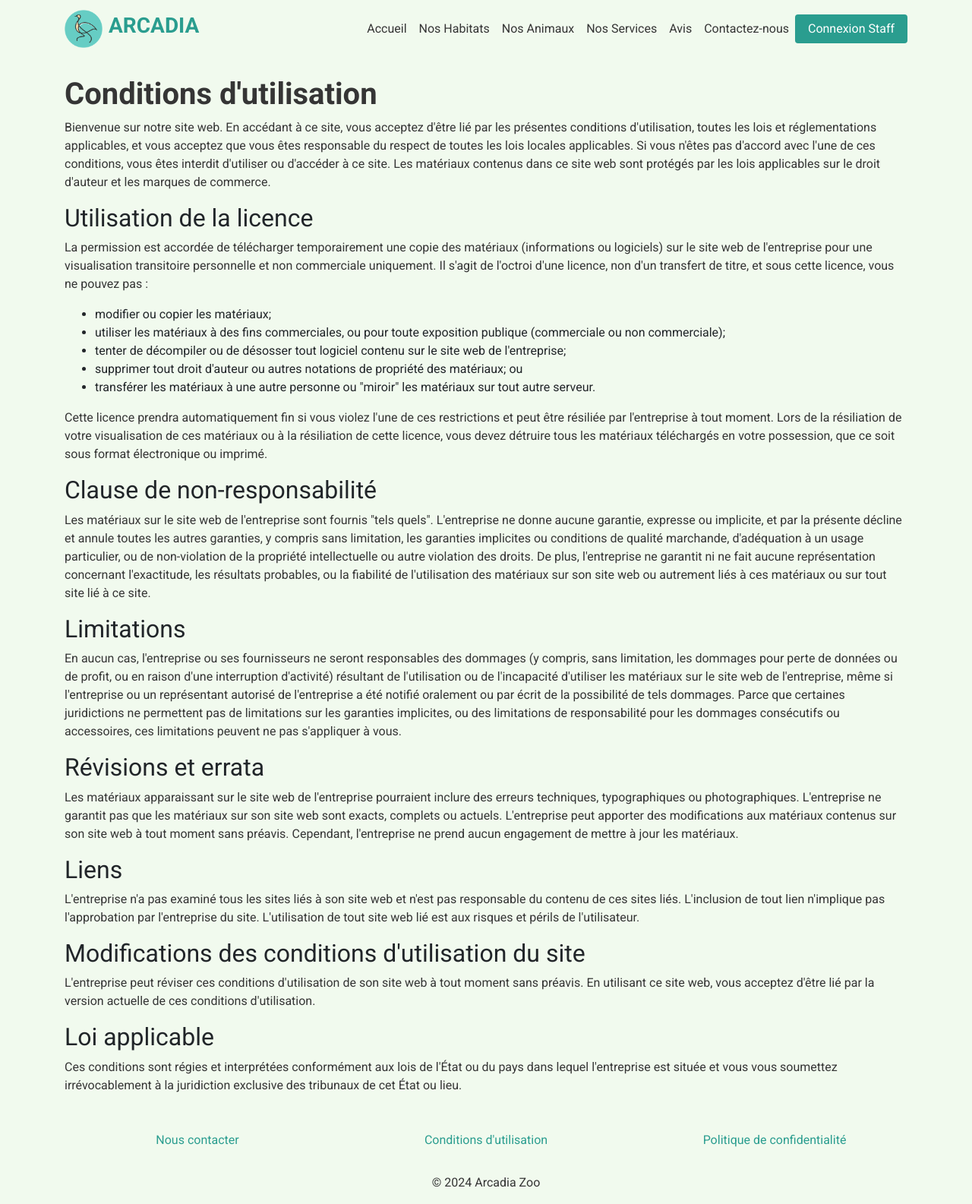
After one commit to BrahimZiyani/Arcadia, a Symfony app: template templates/page/legal/conditions_utilisation.html.twig in a window 1280 px wide. The commit adds this page. Shown: the whole page at 76% size. Run offline with Twig, Linux system fonts and the light colour scheme; the template is opened without the code that fills it, so the values that code supplies are empty; style sheets or scripts are compiled from the project's sources; some libraries are stand-ins or nearby versions.

Commit message:
Final v5

```diff
--- a/templates/base.html.twig
+++ b/templates/base.html.twig
@@ -40,7 +40,7 @@
                     <a class="nav-link" href="{{ path('app_habitats') }}" style="color: #353535;">Nos Habitats</a>
                 </li>
                 <li class="nav-item">
-                    <a class="nav-link" href="{{ path('animal_show') }}" style="color: #353535;">Animaux</a>
+                    <a class="nav-link" href="{{ path('animal_show') }}" style="color: #353535;">Nos Animaux</a>
                 </li>
                 <li class="nav-item">
                     <a class="nav-link" href="{{ path('app_services') }}" style="color: #353535;">Nos Services</a>
@@ -49,7 +49,7 @@
                     <a class="nav-link" href="{{ path('app_avis') }}" style="color: #353535;">Avis</a>
                 </li>
                 <li class="nav-item">
-                    <a class="nav-link" href="{{ path('app_contact') }}" style="color: #353535;">Contact</a>
+                    <a class="nav-link" href="{{ path('app_contact') }}" style="color: #353535;">Contactez-nous</a>
                 </li>
                 <!-- Gestion des boutons connexion/déconnexion -->
                 <li class="nav-item d-flex align-items-center">
@@ -80,13 +80,13 @@
         <div class="row">
             <!-- Liens rapides -->
             <div class="col">
-                <p><a href="#" style="color: #2A9D8F;">Nous contacter</a></p>
+                <p><a href="{{ path('app_contact') }}" style="color: #2A9D8F;">Nous contacter</a></p>
             </div>
             <div class="col">
-                <p><a href="#" style="color: #2A9D8F;">Conditions d'utilisation</a></p>
+                <p><a href="{{ path('app_conditions_utilisation') }}" style="color: #2A9D8F;">Conditions d'utilisation</a></p>
             </div>
             <div class="col">
-                <p><a href="#" style="color: #2A9D8F;">Politique de confidentialité</a></p>
+                <p><a href="{{ path('app_politique_confidentialite') }}" style="color: #2A9D8F;">Politique de confidentialité</a></p>
             </div>
         </div>
         <!-- Texte du copyright -->
--- a/templates/page/avis/avis.html.twig
+++ b/templates/page/avis/avis.html.twig
@@ -8,7 +8,7 @@
             <h1 class="border-bottom pb-2 mb-4" style="color: #2A9D8F;">Avis des visiteurs</h1>
 
             {# Message de succès après l'envoi d'un avis #}
-            {% for message in app.flashes('success') %}
+            {% for message in app.flashes('avis_success') %}
                 <div class="alert alert-success alert-dismissible fade show" role="alert">
                     <i class="fas fa-check-circle me-2"></i>
                     {{ message }}
@@ -59,6 +59,7 @@
                 </div>
                 <div class="card-body">
                     {{ form_start(form) }}
+
                         <div class="mb-3">
                             {{ form_label(form.prenom, null, {'label_attr': {'style': 'color: #353535;'}}) }}
                             {{ form_widget(form.prenom, {'attr': {'class': 'form-control'}}) }}
@@ -81,6 +82,7 @@
                             <i class="fas fa-paper-plane me-2"></i>
                             Envoyer mon avis
                         </button>
+
                     {{ form_end(form) }}
                 </div>
                 <div class="card-footer text-muted">
--- /dev/null
+++ b/templates/page/legal/conditions_utilisation.html.twig
@@ -0,0 +1,40 @@
+{% extends 'base.html.twig' %}
+
+{% block title %}Conditions d'utilisation{% endblock %}
+
+{% block body %}
+<h1>Conditions d'utilisation</h1>
+
+<p>Bienvenue sur notre site web. En accédant à ce site, vous acceptez d'être lié par les présentes conditions d'utilisation, toutes les lois et réglementations applicables, et vous acceptez que vous êtes responsable du respect de toutes les lois locales applicables. Si vous n'êtes pas d'accord avec l'une de ces conditions, vous êtes interdit d'utiliser ou d'accéder à ce site. Les matériaux contenus dans ce site web sont protégés par les lois applicables sur le droit d'auteur et les marques de commerce.</p>
+
+<h2>Utilisation de la licence</h2>
+<p>La permission est accordée de télécharger temporairement une copie des matériaux (informations ou logiciels) sur le site web de l'entreprise pour une visualisation transitoire personnelle et non commerciale uniquement. Il s'agit de l'octroi d'une licence, non d'un transfert de titre, et sous cette licence, vous ne pouvez pas :</p>
+<ul>
+    <li>modifier ou copier les matériaux;</li>
+    <li>utiliser les matériaux à des fins commerciales, ou pour toute exposition publique (commerciale ou non commerciale);</li>
+    <li>tenter de décompiler ou de désosser tout logiciel contenu sur le site web de l'entreprise;</li>
+    <li>supprimer tout droit d'auteur ou autres notations de propriété des matériaux; ou</li>
+    <li>transférer les matériaux à une autre personne ou "miroir" les matériaux sur tout autre serveur.</li>
+</ul>
+
+<p>Cette licence prendra automatiquement fin si vous violez l'une de ces restrictions et peut être résiliée par l'entreprise à tout moment. Lors de la résiliation de votre visualisation de ces matériaux ou à la résiliation de cette licence, vous devez détruire tous les matériaux téléchargés en votre possession, que ce soit sous format électronique ou imprimé.</p>
+
+<h2>Clause de non-responsabilité</h2>
+<p>Les matériaux sur le site web de l'entreprise sont fournis "tels quels". L'entreprise ne donne aucune garantie, expresse ou implicite, et par la présente décline et annule toutes les autres garanties, y compris sans limitation, les garanties implicites ou conditions de qualité marchande, d'adéquation à un usage particulier, ou de non-violation de la propriété intellectuelle ou autre violation des droits. De plus, l'entreprise ne garantit ni ne fait aucune représentation concernant l'exactitude, les résultats probables, ou la fiabilité de l'utilisation des matériaux sur son site web ou autrement liés à ces matériaux ou sur tout site lié à ce site.</p>
+
+<h2>Limitations</h2>
+<p>En aucun cas, l'entreprise ou ses fournisseurs ne seront responsables des dommages (y compris, sans limitation, les dommages pour perte de données ou de profit, ou en raison d'une interruption d'activité) résultant de l'utilisation ou de l'incapacité d'utiliser les matériaux sur le site web de l'entreprise, même si l'entreprise ou un représentant autorisé de l'entreprise a été notifié oralement ou par écrit de la possibilité de tels dommages. Parce que certaines juridictions ne permettent pas de limitations sur les garanties implicites, ou des limitations de responsabilité pour les dommages consécutifs ou accessoires, ces limitations peuvent ne pas s'appliquer à vous.</p>
+
+<h2>Révisions et errata</h2>
+<p>Les matériaux apparaissant sur le site web de l'entreprise pourraient inclure des erreurs techniques, typographiques ou photographiques. L'entreprise ne garantit pas que les matériaux sur son site web sont exacts, complets ou actuels. L'entreprise peut apporter des modifications aux matériaux contenus sur son site web à tout moment sans préavis. Cependant, l'entreprise ne prend aucun engagement de mettre à jour les matériaux.</p>
+
+<h2>Liens</h2>
+<p>L'entreprise n'a pas examiné tous les sites liés à son site web et n'est pas responsable du contenu de ces sites liés. L'inclusion de tout lien n'implique pas l'approbation par l'entreprise du site. L'utilisation de tout site web lié est aux risques et périls de l'utilisateur.</p>
+
+<h2>Modifications des conditions d'utilisation du site</h2>
+<p>L'entreprise peut réviser ces conditions d'utilisation de son site web à tout moment sans préavis. En utilisant ce site web, vous acceptez d'être lié par la version actuelle de ces conditions d'utilisation.</p>
+
+<h2>Loi applicable</h2>
+<p>Ces conditions sont régies et interprétées conformément aux lois de l'État ou du pays dans lequel l'entreprise est située et vous vous soumettez irrévocablement à la juridiction exclusive des tribunaux de cet État ou lieu.</p>
+
+{% endblock %}
--- a/templates/page/profile.html.twig
+++ b/templates/page/profile.html.twig
@@ -163,6 +163,7 @@
             <th>Nom</th>
             <th>Race</th>
             <th>Habitat</th>
+            <th>Nombre de visites</th>
             <th>Actions</th>
         </tr>
     </thead>
@@ -172,6 +173,7 @@
                 <td>{{ animal.nom }}</td>
                 <td>{{ animal.race }}</td>
                 <td>{{ animal.habitat.nom }}</td>
+                <td>{{ animal.visites }}</td> <!-- Nouvelle colonne pour afficher les visites -->
                 <td>
                     {% if 'ROLE_ADMIN' in app.user.roles or 'ROLE_VETERINAIRE' in app.user.roles %}
                         <a href="{{ path('animal_edit', {'id': animal.id}) }}" class="btn btn-warning btn-sm">Modifier</a>
```
Also changed, not shown: src/Controller/AnimalController.php (+13 -6 lines), src/Controller/PageController.php (+13 -1 lines), templates/page/animal/animal_details.html.twig (+6 -2 lines), templates/page/avis/index.html.twig (deleted, +0 -39 lines), templates/page/index.html.twig (+0 -17 lines), templates/page/legal/politique_confidentialite.html.twig (added, +31 -0 lines), tests/bootstrap.php (deleted, +0 -11 lines), public/uploads/animals/animation-zoo-mervent-674f02afe016d.jpg (renamed from public/uploads/animals/animation-zoo-mervent-67474654a091d.jpg), 1 other file. Lines whose indentation alone changed are shown as unchanged.
